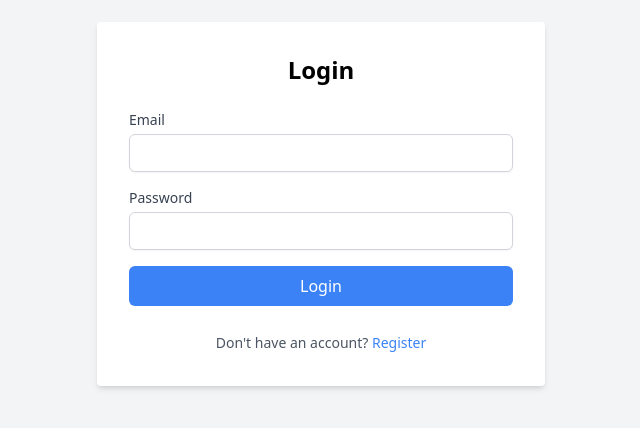
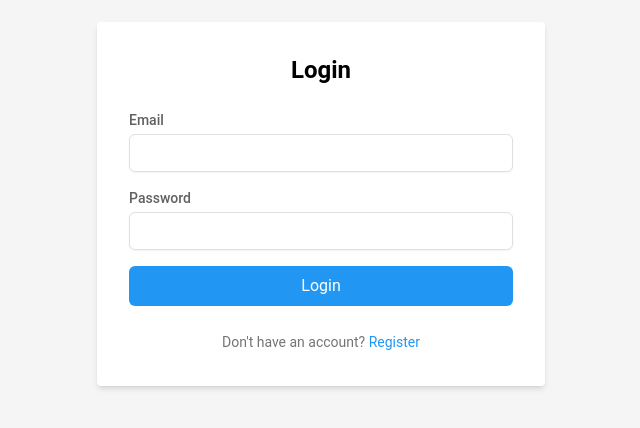
Before and after one commit to JeanMarcoMiranda/template-app, a React (Vite) app: page /login in a window 1280 px wide. Shown: the part 196-624 px from the top of the page, without its empty margins (319-959 px from the left). Built offline with nearby package versions, Linux system fonts and the light colour scheme.

Commit message:
Add axios and material tailwind configuration

```diff
--- a/package.json
+++ b/package.json
@@ -12,6 +12,7 @@
   "dependencies": {
     "@material-tailwind/react": "^2.1.9",
     "@reduxjs/toolkit": "^2.2.5",
+    "axios": "^1.7.2",
     "react": "^18.2.0",
     "react-dom": "^18.2.0",
     "react-redux": "^9.1.2",
--- a/tailwind.config.js
+++ b/tailwind.config.js
@@ -1,10 +1,10 @@
+import withMT from "@material-tailwind/react/utils/withMT";
+
 /** @type {import('tailwindcss').Config} */
-module.exports = {
-  content: [
-    "./src/**/*.{js,jsx,ts,tsx}",
-  ],
+export default withMT({
+  content: ["./index.html", "./src/**/*.{vue,js,ts,jsx,tsx}"],
   theme: {
     extend: {},
   },
   plugins: [],
-}
+});
--- a/tsconfig.json
+++ b/tsconfig.json
@@ -5,6 +5,7 @@
     "lib": ["ES2020", "DOM", "DOM.Iterable"],
     "module": "ESNext",
     "skipLibCheck": true,
+    "forceConsistentCasingInFileNames": true,
 
     /* Bundler mode */
     "moduleResolution": "bundler",
--- a/tsconfig.node.json
+++ b/tsconfig.node.json
@@ -5,7 +5,8 @@
     "module": "ESNext",
     "moduleResolution": "bundler",
     "allowSyntheticDefaultImports": true,
-    "strict": true
+    "strict": true,
+    "forceConsistentCasingInFileNames": true
   },
   "include": ["vite.config.ts"]
 }
```
Also changed, not shown: src/main.tsx (+42 -32 lines), 1 other file (tests, documents, lock files or other folders).
